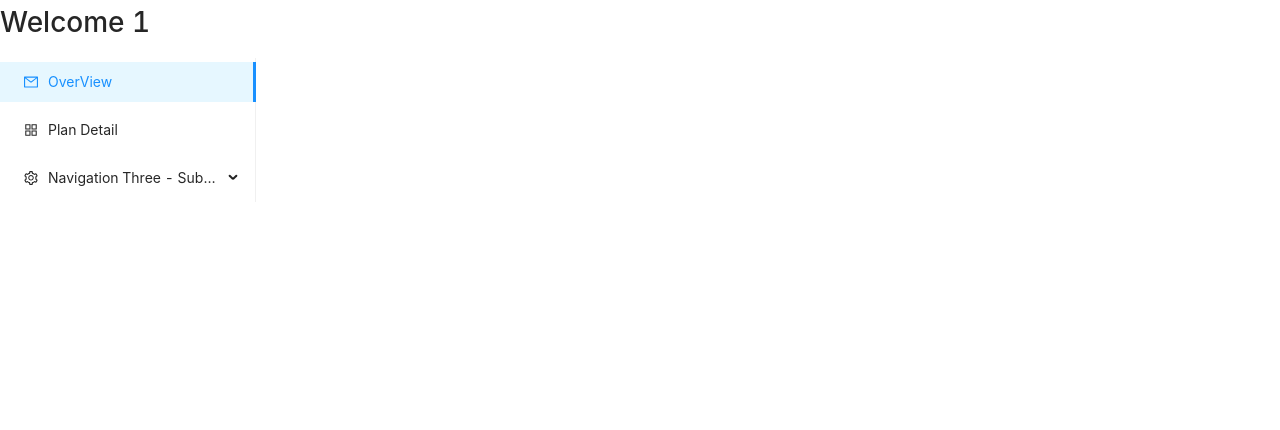
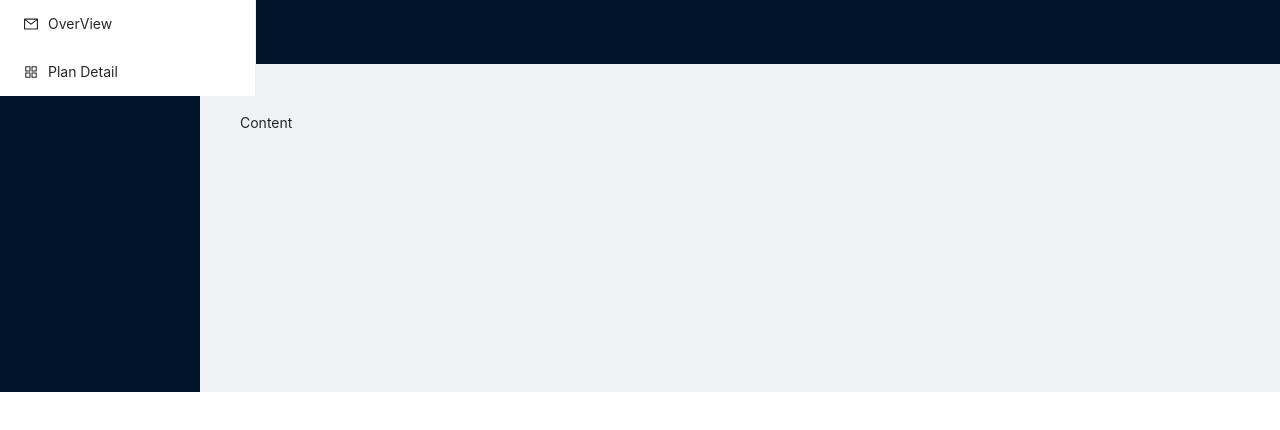
Before and after one commit to dragonhyh123/to-do-list, a React (Create React App) app: page /board/1 in a window 1280 px wide. Shown: the top 430 px of the page. Built offline with nearby package versions, Linux system fonts and the light colour scheme.

Commit message:
new version

```diff
--- a/src/Board.tsx
+++ /dev/null
@@ -1,120 +0,0 @@
-import * as React from 'react';
-import { Button, Menu } from 'antd';
-import { MailOutlined, AppstoreOutlined, SettingOutlined } from '@ant-design/icons';
-import '../style/App.scss';
-import { match, history, location } from 'react-router-dom';
-import { MenuInfo } from '../node_modules/rc-menu/lib/interface';
-import { BrowserRouter as Router, Route, Switch, Redirect } from 'react-router-dom';
-
-const useState = React.useState;
-const { SubMenu } = Menu;
-
-//webpack创建了一个全局变量process.env.NODE_ENV,用来区分不同的状态，同时可以在程序中区分程序状态
-// if(process.env.NODE_ENV==='development'){
-//     console.log("this is development")
-// }else if(process.env.NODE_ENV==='production'){
-//     console.log("this is production")
-// }
-
-interface titleProps {
-    text: string;
-}
-
-interface titleBarProps {
-    location: location,
-    onClickChange: Function
-}
-
-interface OverViewChartsProps {
-}
-
-interface boardProps {
-    match: match<{ text: string }>,
-    history: history,
-    location: location,
-}
-
-interface boardState {
-}
-
-function Title(props: titleProps) {
-    return (
-        <div>
-            <h1 className="boardTitle">{`Welcome ${props.text}`}</h1>
-        </div>
-    );
-}
-
-function TitleBar(props: titleBarProps) {
-    const [state, setState] = useState({ current: 'mail' });
-    const { current } = state;
-
-
-    function handleClick(event: MenuInfo) {
-        // console.log('click ', event);
-        setState({ current: event.key.toString() });
-        switch (event.key) {
-            case 'mail':
-                break;
-            case 'app':
-                props.onClickChange();
-                break;
-            default:
-                break;
-        }
-    }
-
-    return (
-        <Menu onClick={handleClick} selectedKeys={[current]} mode="inline" style={{ width: 256 }}>
-            <Menu.Item key="mail" icon={<MailOutlined />}>
-                OverView
-            </Menu.Item>
-            <Menu.Item key="app" icon={<AppstoreOutlined />}>
-                Plan Detail
-            </Menu.Item>
-            <SubMenu key="SubMenu" icon={<SettingOutlined />} title="Navigation Three - Submenu">
-                <Menu.ItemGroup title="Item 1">
-                    <Menu.Item key="setting:1">Option 1</Menu.Item>
-                    <Menu.Item key="setting:2">Option 2</Menu.Item>
-                </Menu.ItemGroup>
-                <Menu.ItemGroup title="Item 2">
-                    <Menu.Item key="setting:3">Option 3</Menu.Item>
-                    <Menu.Item key="setting:4">Option 4</Menu.Item>
-                </Menu.ItemGroup>
-            </SubMenu>
-        </Menu>);
-}
-
-function OverViewCharts(props: OverViewChartsProps) {
-    return (
-        <h1>Hello World</h1>
-    );
-}
-
-export class Board extends React.Component<boardProps, boardState>{
-    constructor(props) {
-        super(props);
-        this.onClick = this.onClick.bind(this);
-        this.onClickChange = this.onClickChange.bind(this);
-    }
-
-    onClick(event: Event) {
-        // this.props.history.goBack();
-        // const path = this.props.location + "/overview";
-        // this.props.history.push(path);
-    }
-
-    onClickChange() {
-        const path = this.props.location.pathname + "/overview";
-        this.props.history.push(path);
-    }
-
-    render() {
-        return (
-            <Router>
-                <Title text={this.props.match.params.text} />
-                <TitleBar location={this.props.location} onClickChange={this.onClickChange} />
-                <Route path={this.props.location.pathname + "/overview"} component={OverViewCharts}></Route>
-            </Router>)
-    }
-}
--- a/src/App.tsx
+++ b/src/app/App.tsx
@@ -1,5 +1,5 @@
 import * as React from 'react';
-import '../style/App.scss';
+import '../../style/App.scss';
 import {BrowserRouter as Router, Route, Switch, Redirect} from 'react-router-dom';
 import {Login} from './Login';
 import {connect} from "react-redux";
--- /dev/null
+++ b/src/app/Board.tsx
@@ -0,0 +1,96 @@
+import * as React from 'react';
+import { Menu, Layout } from 'antd';
+import { MailOutlined, AppstoreOutlined, SettingOutlined } from '@ant-design/icons';
+import '../../style/App.scss';
+import { match, history, location } from 'react-router-dom';
+import { MenuInfo } from 'rc-menu/lib/interface';
+
+const useState = React.useState;
+const { Header, Sider, Content } = Layout;
+
+//webpack创建了一个全局变量process.env.NODE_ENV,用来区分不同的状态，同时可以在程序中区分程序状态
+// if(process.env.NODE_ENV==='development'){
+//     console.log("this is development")
+// }else if(process.env.NODE_ENV==='production'){
+//     console.log("this is production")
+// }
+
+interface titleProps {
+    text: string;
+}
+
+interface titleBarProps {
+}
+interface boardProps {
+    match: match<{ text: string }>,
+    history: history,
+    location: location,
+}
+
+interface boardState {
+}
+
+function Title(props: titleProps) {
+    return (
+        <div>
+            <h1 className="boardTitle">{`Welcome ${props.text}`}</h1>
+        </div>
+    );
+}
+
+function NavigationBar(props: titleBarProps) {
+    const [state, setState] = useState({ current: 'mail' });
+    const { current } = state;
+
+    function handleClick(event: MenuInfo) {
+        setState({ current: event.key.toString() });
+        switch (event.key) {
+            case 'overview':
+                break;
+            case 'detail':
+                break;
+            default:
+                break;
+        }
+    }
+
+    return (
+        <Menu onClick={handleClick} selectedKeys={[current]} mode="inline" style={{ width: 256 }}>
+            <Menu.Item key="overview" icon={<MailOutlined />}>
+                OverView
+            </Menu.Item>
+            <Menu.Item key="detail" icon={<AppstoreOutlined />}>
+                Plan Detail
+            </Menu.Item>
+        </Menu>);
+}
+export class Board extends React.Component<boardProps, boardState>{
+    constructor(props) {
+        super(props);
+    }
+
+    render() {
+        return (
+            <Layout>
+                {/* <Title text={this.props.match.params.text} /> */}
+                <Sider>
+                    <div className="logo" />
+                    <NavigationBar />
+                </Sider>
+                <Layout className="site-layout">
+                    <Header className="site-layout-background" style={{ padding: 0 }}>
+
+                    </Header>
+                    <Content
+                        className="site-layout-background"
+                        style={{
+                            margin: '24px 16px',
+                            padding: 24,
+                            minHeight: 280,
+                        }}>
+                        Content
+                    </Content>
+                </Layout>
+            </Layout>)
+    }
+}
--- a/src/Login.tsx
+++ b/src/app/Login.tsx
@@ -2,9 +2,9 @@ import React = require('react');
 import { Input, Button, Form, Checkbox, Modal, message } from 'antd';
 import 'antd/dist/antd.css';
 import { UserOutlined, LockOutlined } from '@ant-design/icons';
-import '../style/App.scss';
+import '../../style/App.scss';
 import { connect } from "react-redux";
-import { setValue, Set_UserName, Set_PassWord, Set_Register, Set_Register_Name, Set_Register_Password, Set_Register_Password1 } from '../src/actions/index';
+import { setValue, Set_UserName, Set_PassWord, Set_Register, Set_Register_Name, Set_Register_Password, Set_Register_Password1 } from '../actions/index';
 import { ChangeEventHandler } from "react";
 import { history } from 'react-router-dom';
 import axios from 'axios';
--- a/src/index.tsx
+++ b/src/index.tsx
@@ -1,5 +1,5 @@
 import * as ReactDOM from 'react-dom';
-import {App} from './App';
+import {App} from './app/App';
 import * as React from 'react';
 import {configureStore} from "./store";
 import {Provider} from "react-redux";
```
